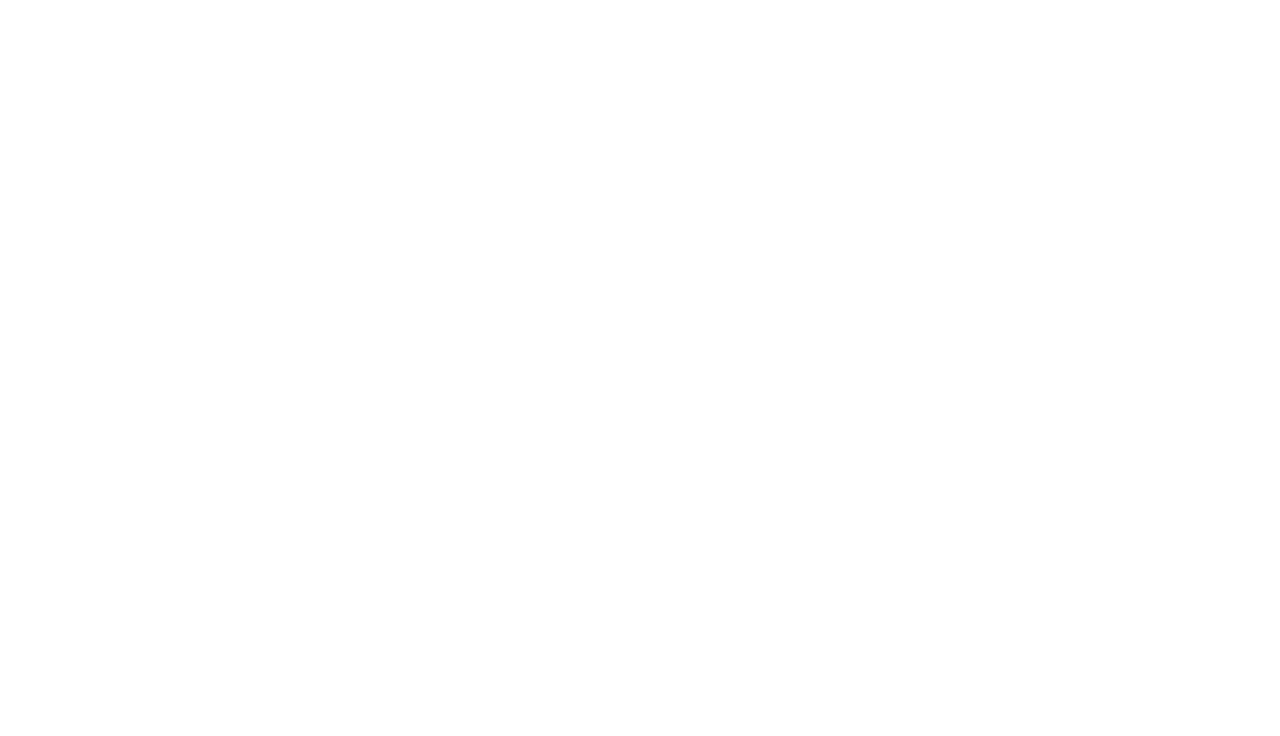
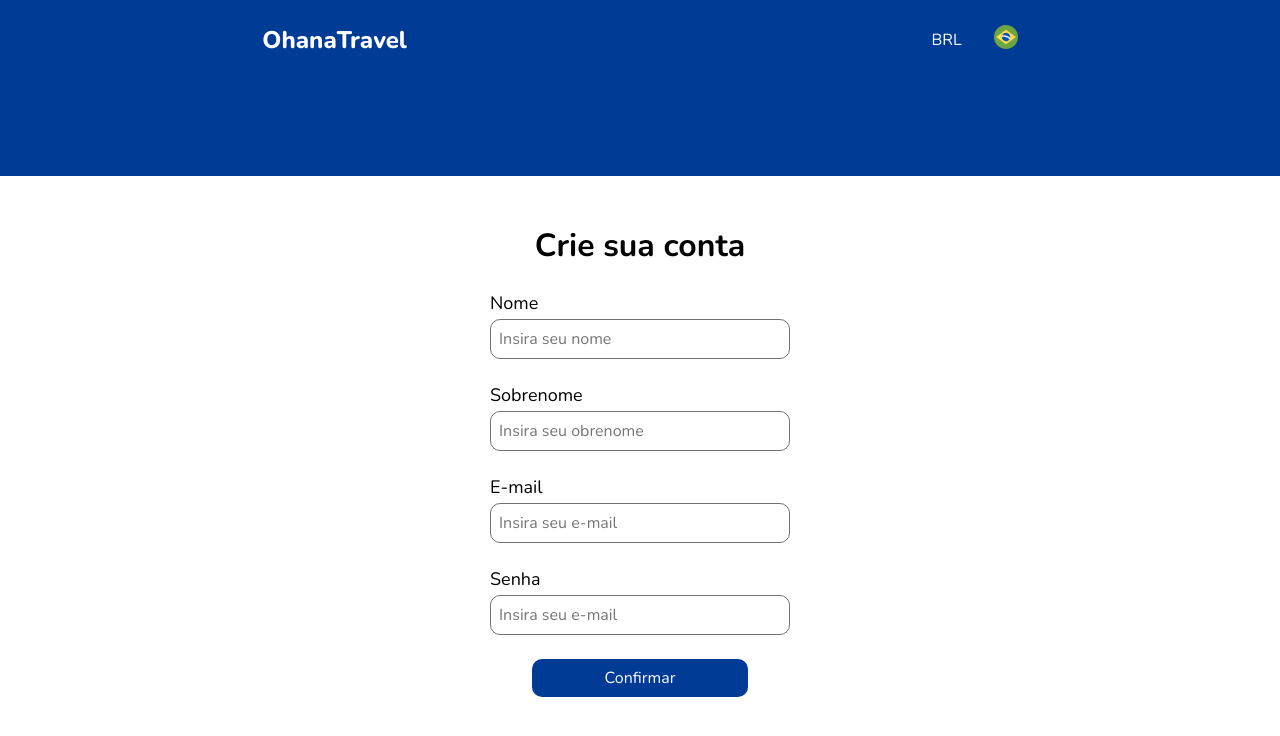
Before and after one commit to CaioColli/OhanaTravel, a React (Vite) app: page /registrar in a window 1280 px wide. Before the commit this address had no page. Shown: the top 736 px of the page. Built offline with nearby package versions, Linux system fonts and the light colour scheme.

Commit message:
Update adição tela regristro and cadastro de novos usuários

```diff
--- a/package.json
+++ b/package.json
@@ -11,15 +11,14 @@
   },
   "dependencies": {
     "@chakra-ui/react": "^2.8.2",
-    "@emotion/react": "^11.13.3",
-    "@emotion/styled": "^11.13.0",
     "axios": "^1.7.7",
     "framer-motion": "^11.7.0",
     "react": "^18.3.1",
     "react-dom": "^18.3.1",
     "react-icons": "^5.3.0",
     "react-router-dom": "^6.26.2",
-    "styled-components": "^6.1.13"
+    "styled-components": "^6.1.13",
+    "sweetalert2": "^11.14.1"
   },
   "devDependencies": {
     "@eslint/js": "^9.9.0",
--- a/src/Componets/Header/index.jsx
+++ b/src/Componets/Header/index.jsx
@@ -51,7 +51,7 @@
     const location = useLocation()
     const { isOpen, onOpen, onClose } = useDisclosure()
 
-    const hiddenPaths = ['/login']
+    const hiddenPaths = ['/login', '/registrar']
 
     const isHiddenRoute = hiddenPaths.includes(location.pathname)
 
--- a/src/Pages/AuthWrapper/Input/index.jsx
+++ b/src/Pages/AuthWrapper/Input/index.jsx
@@ -23,13 +23,13 @@
     }
 `
 
-export const Input = ({ label, placeholder, type }) => {
+export const Input = ({ label, placeholder, type, onChange }) => {
     return (
         <Content>
             <Label>
                 {label}
             </Label>
-            <StyledInput placeholder={placeholder} type={type}/>
+            <StyledInput placeholder={placeholder} type={type} onChange={onChange}/>
         </Content>
     )
 }
--- a/src/Pages/AuthWrapper/Login/index.jsx
+++ b/src/Pages/AuthWrapper/Login/index.jsx
@@ -1,6 +1,7 @@
 import styled from 'styled-components'
 import { Input } from '../Input'
 import { SubmitButton } from '../Button'
+import { Link } from 'react-router-dom'
 
 const Container = styled.section`
     display: flex;
@@ -12,24 +13,24 @@
     display: flex;
     flex-direction: column;
     margin: 120px 0;
+    gap: 48px;
 
     @media (max-width: 450px) {
         margin: 48px 0;
     }
 `
 
-const Title = styled.h2`
+export const Title = styled.h2`
     color: var(--Black);
     font-weight: bold;
     font-size: clamp(20px, 4vw , 32px);
 `
 
-const Form = styled.form`
+export const Form = styled.form`
     display: flex;
     flex-direction: column;
     align-items: center;
     gap: 24px;
-    padding: 48px 0 16px 0;
 `
 
 const AlternativeOptions = styled.div`
@@ -41,7 +42,11 @@
     padding-bottom: 8px;
 `
 
-const Button = styled.button.withConfig({
+const StyledLink = styled(Link)`
+    all: unset;
+`
+
+export const Button = styled.button.withConfig({
     shouldForwardProp: (prop) => !['small', 'blue'].includes(prop)
 })`
     all: unset;
@@ -65,9 +70,11 @@
                 </Form>
 
                 <AlternativeOptions>
-                    <Button blue>
-                        Criar uma conta
-                    </Button>
+                    <StyledLink to='/registrar'>
+                        <Button blue>
+                            Criar uma conta
+                        </Button>
+                    </StyledLink>
 
                     <Button small>
                         Esqueci minha senha
--- /dev/null
+++ b/src/Pages/AuthWrapper/Register/index.jsx
@@ -0,0 +1,91 @@
+import styled from 'styled-components'
+import { Form, Title } from '../Login'
+import { Input } from '../Input'
+import { SubmitButton } from '../Button'
+import { useState } from 'react'
+import axios from 'axios'
+import { useNavigate } from 'react-router-dom'
+import Swal from 'sweetalert2'
+import { CircularProgress } from '@chakra-ui/react'
+
+const Container = styled.section`
+    display: flex;
+    justify-content: center;
+`
+
+const Content = styled.div`
+    align-items: center;
+    display: flex;
+    flex-direction: column;
+    gap: 24px;
+    margin: 48px;
+`
+
+
+export const Register = () => {
+    const [firstName, setFirstName] = useState('')
+    const [lastName, setLastName] = useState('')
+    const [email, setEmail] = useState('')
+    const [password, setPassword] = useState('')
+    const [isLoading, setIsLoading] = useState(false)
+
+    const navigate = useNavigate()
+
+    const submitForm = (event) => {
+        event.preventDefault()
+
+        setIsLoading(true)
+
+        const newUser = {
+            firstName,
+            lastName,
+            email,
+            password
+        }
+
+        // Mudar URL
+        axios.post('http://localhost:8000/registrar', newUser)
+            .then(() => {
+                setFirstName('')
+                setLastName('')
+                setEmail('')
+                setPassword('')
+
+                Swal.fire({
+                    title: "Conta criada com sucesso",
+                    timer: 2000,
+                    icon: "success",
+                    showConfirmButton: false
+                })
+
+                setTimeout(() => {
+                    navigate('/login')
+                }, 2000)
+            })
+            .catch(() => {
+                alert('Ocorreu um erro inesperado, tente novamente mais tarde')
+            })
+    }
+
+    return (
+        <Container>
+            <Content>
+                <Title>
+                    Crie sua conta
+                </Title>
+
+                <Form onSubmit={submitForm}>
+                    <Input label='Nome' placeholder='Insira seu nome' type='text' onChange={(e) => setFirstName(e.target.value)} />
+                    <Input label='Sobrenome' placeholder='Insira seu obrenome' type='text' onChange={(e) => setLastName(e.target.value)} />
+                    <Input label='E-mail' placeholder='Insira seu e-mail' type='email' onChange={(e) => setEmail(e.target.value)} />
+                    <Input label='Senha' placeholder='Insira seu e-mail' type='password' onChange={(e) => setPassword(e.target.value)} />
+                    <SubmitButton text='Confirmar' />
+                </Form>
+
+                {isLoading && (
+                    <CircularProgress isIndeterminate color='#003B95' />
+                )}
+            </Content>
+        </Container>
+    )
+}
--- a/src/Routes/index.jsx
+++ b/src/Routes/index.jsx
@@ -1,5 +1,6 @@
 import { Accommodations } from '@/Pages/Accommodations'
 import { Login } from '@/Pages/AuthWrapper/Login'
+import { Register } from '@/Pages/AuthWrapper/Register'
 import { HomePage } from '@/Pages/HomePage'
 import { PagePattern } from '@/Pages/PagePattern'
 import { Rent } from '@/Pages/Rent'
@@ -16,6 +17,7 @@
                     <Route path='turismo' element={<Tourism />}/>
                     <Route path='aluguel' element={<Rent />}/>
                     <Route path='login' element={<Login />}/>
+                    <Route path='registrar' element={<Register />}/>
                 </Route>
             </Routes>
         </BrowserRouter>
```
Also changed, not shown: 1 other file (tests, documents, lock files or other folders).
